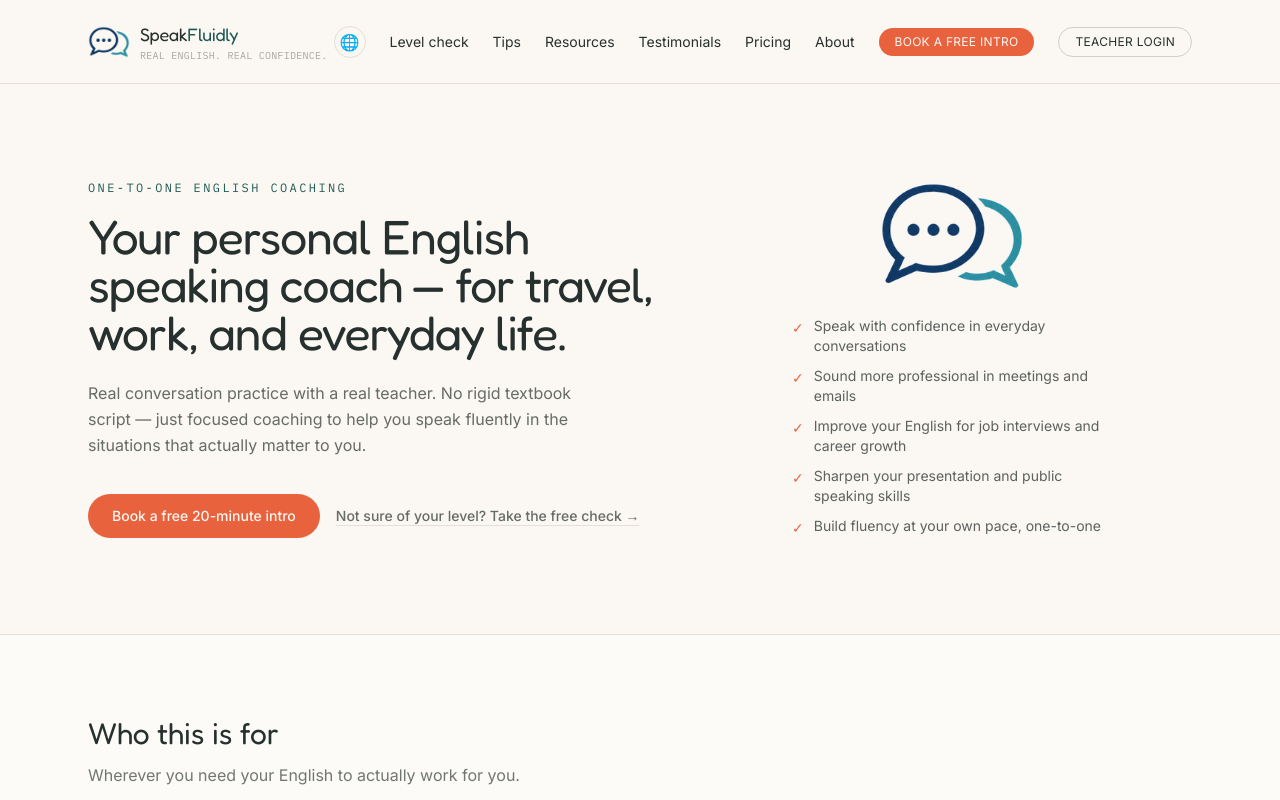
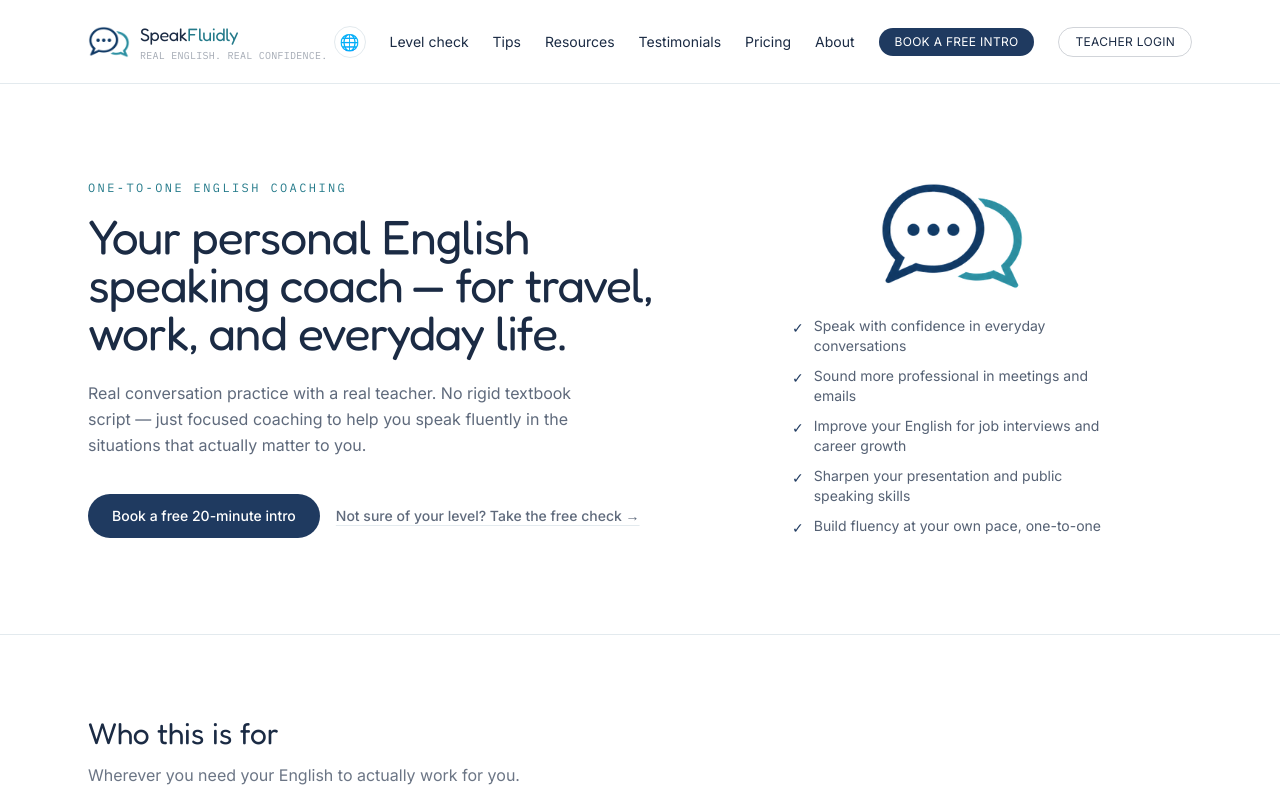
Before and after one commit to BeDevine/speakfluidly, a Next.js app: page / in a window 1280 px wide. Shown: the top 800 px of the page. Built offline with nearby package versions, Linux system fonts and the light colour scheme.

Commit message:
New colour scheme

```diff
--- a/src/app/globals.css
+++ b/src/app/globals.css
@@ -9,13 +9,13 @@ html {
 }
 
 body {
-  background-color: #fbf7f2;
-  color: #26302e;
+  background-color: #ffffff;
+  color: #1b2b44;
 }
 
 ::selection {
-  background-color: #e8623d;
-  color: #fbf7f2;
+  background-color: #1f3a60;
+  color: #ffffff;
 }
 
 @media (prefers-reduced-motion: reduce) {
@@ -31,6 +31,6 @@ a:focus-visible,
 button:focus-visible,
 input:focus-visible,
 textarea:focus-visible {
-  outline: 2px solid #e8623d;
+  outline: 2px solid #1f3a60;
   outline-offset: 2px;
 }
--- a/tailwind.config.ts
+++ b/tailwind.config.ts
@@ -5,11 +5,11 @@ const config: Config = {
   theme: {
     extend: {
       colors: {
-        ink: "#26302E",
-        teal: "#1F5B54",
-        paper: "#FBF7F2",
-        coral: "#E8623D",
-        line: "#E6DFD5",
+        ink: "#1B2B44",
+        teal: "#247A8A",
+        paper: "#FFFFFF",
+        coral: "#1F3A60",
+        line: "#E3EAEE",
       },
       fontFamily: {
         display: ["Fredoka", "sans-serif"],
```
